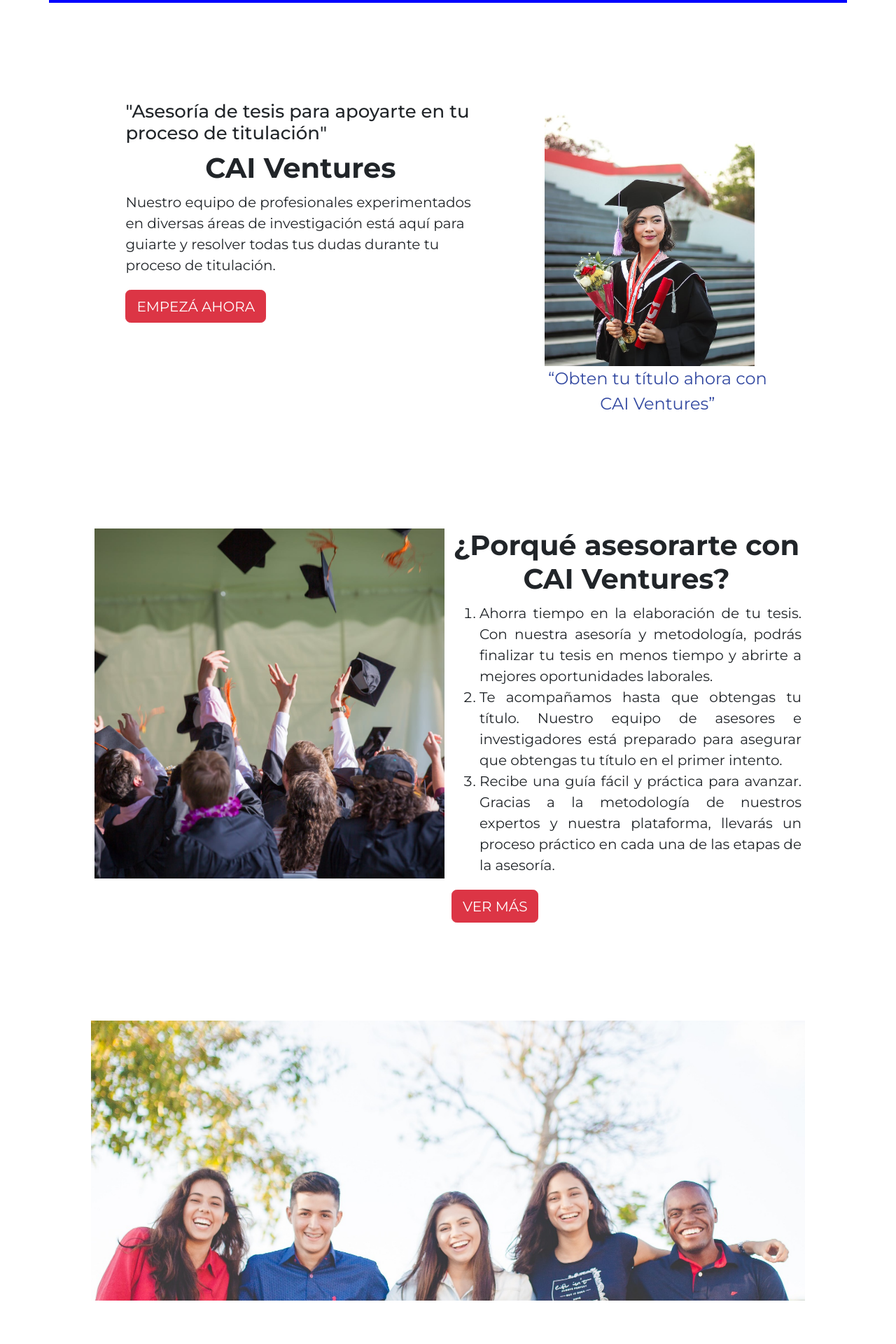
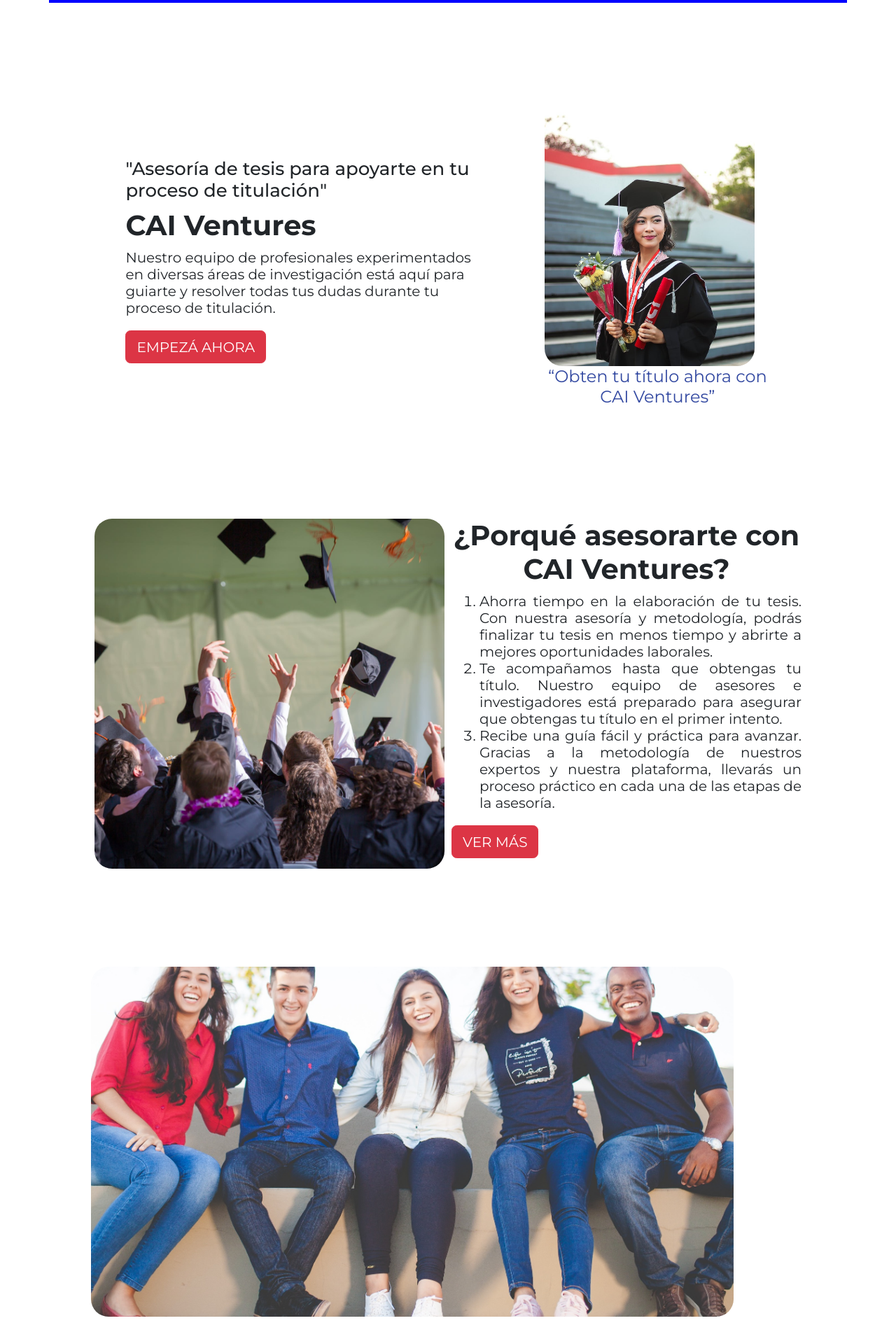
Before and after one commit to justinait/cai-ventures2, a React (Vite) app: page / in a window 1280 px wide. Shown: the part 130-2050 px from the top of the page at 70% size. Built offline with nearby package versions, Linux system fonts and the light colour scheme.

Commit message:
css home

```diff
--- a/src/App.css
+++ b/src/App.css
@@ -6,6 +6,7 @@
   font-family: 'Montserrat';
   box-sizing: border-box;
   font-size: 20px;
+  line-height: normal;
 }
 
 .app {
--- a/src/page/Home/Home.css
+++ b/src/page/Home/Home.css
@@ -1,5 +1,9 @@
 .homeContainer {
     padding: 7rem 6.5rem 13.6rem;
+}
+
+.homeContainer p {
+    gap: 40px;
 }
 
 .homeContainer2, .homeContainer3 {
@@ -10,6 +14,12 @@
 
 .homePresentation {
     width: 25rem;
+
+    display: flex;
+    flex-direction: column;
+    justify-content: center;
+    align-items: flex-start;
+
 }
 .homePresentation h6 {
     font-weight: 500;
@@ -26,6 +36,7 @@
 
 .homePresentationImage img {
     width: 300px;
+    border-radius: 25px;
 }
 
 .specialTextHome {
@@ -36,7 +47,7 @@
 .homeImageWho {
     width: 500px;
     height: 500px;
-
+    border-radius: 25px;
     object-fit: cover;
     object-position: center;
 }
@@ -53,8 +64,9 @@
 }
 
 .carouselHome img {
-    width: 100%;
-    height: 400px;
+    width: 90%;
+    height: 500px;
     object-fit: cover;
-    object-position: center;
+    object-position: center -630px;
+    border-radius: 25px;
 }
```
